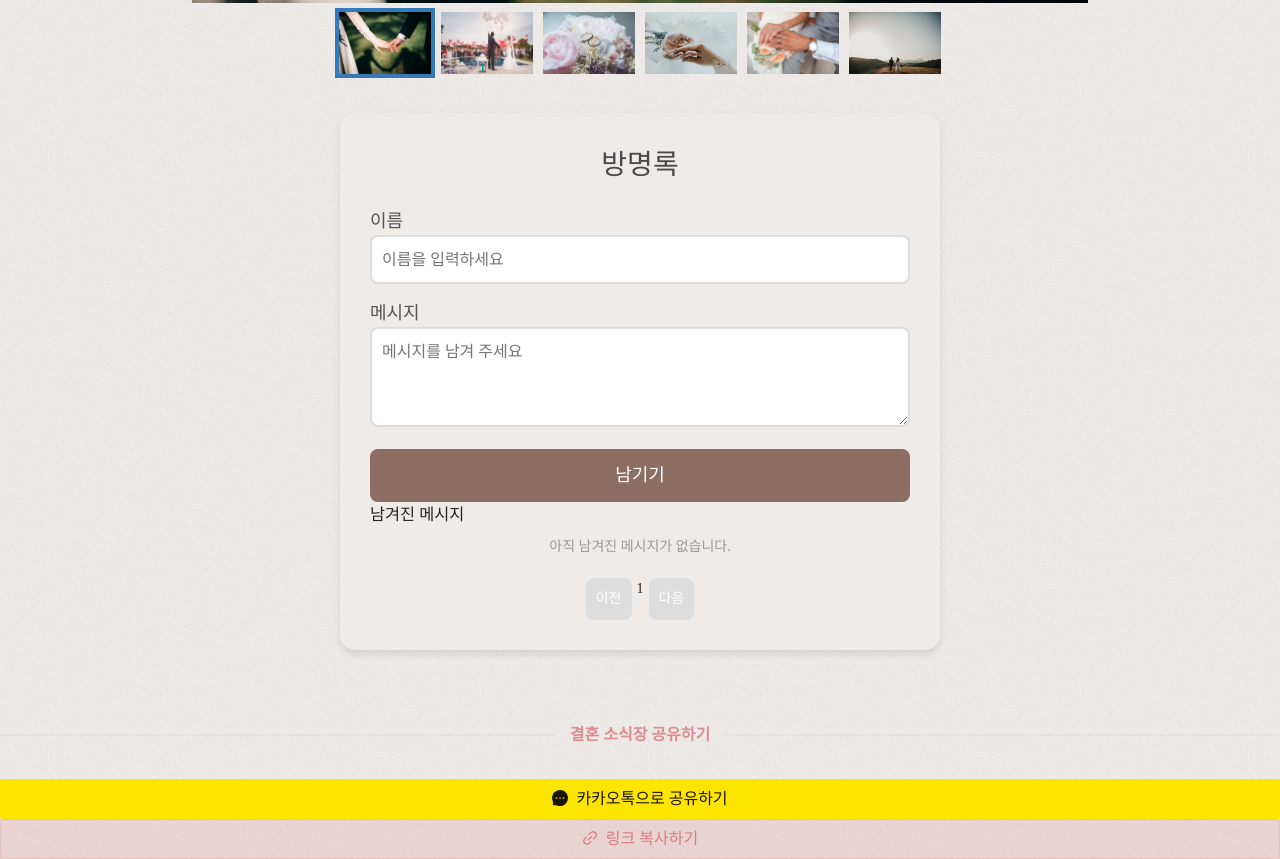
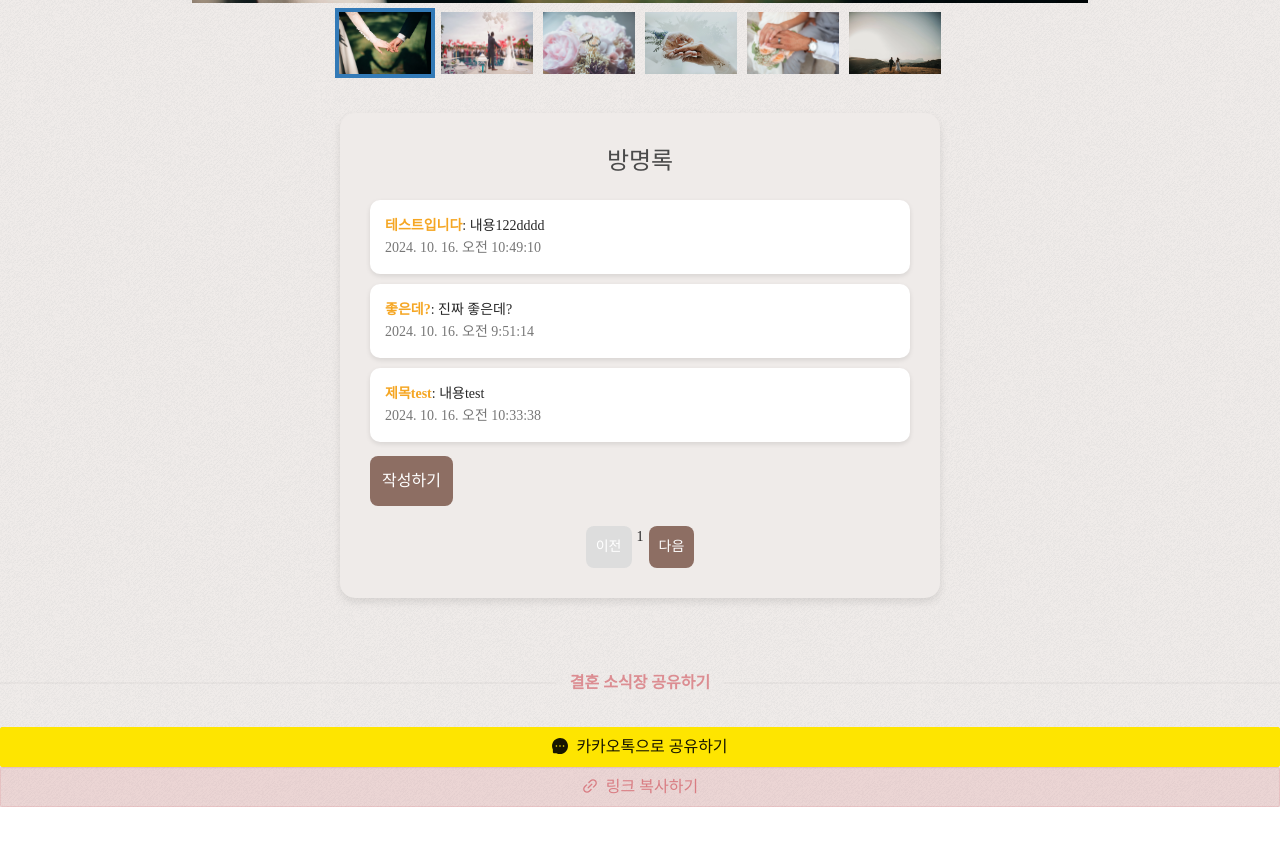
Before and after one commit to taetaeyo/wedding-newsletter, a Gatsby site: page / in a window 1280 px wide. Shown: the part 1760-2619 px from the top of the page. After the commit the page ends 2567 px from the top, so only its background shows below. Built offline with nearby package versions, Linux system fonts and the light colour scheme; Gatsby itself is replaced by a stand-in of ours; data requests are answered from the project's data file.

Commit message:
방명록 추가, 수정, 삭제, 리스트 추가

```diff
--- /dev/null
+++ b/db.json
@@ -0,0 +1,31 @@
+{
+  "guestbookEntries": [
+    {
+      "name": "테스트입니다",
+      "message": "내용122dddd",
+      "password": "123",
+      "date": "2024. 10. 16. 오전 10:49:10",
+      "id": "dbdc"
+    },
+    {
+      "id": "00df",
+      "name": "좋은데?",
+      "message": "진짜 좋은데?",
+      "date": "2024. 10. 16. 오전 9:51:14"
+    },
+    {
+      "id": "c982",
+      "name": "제목test",
+      "message": "내용test",
+      "password": "1234",
+      "date": "2024. 10. 16. 오전 10:33:38"
+    },
+    {
+      "id": "7044",
+      "name": "TTT",
+      "message": "AAA",
+      "password": "1234",
+      "date": "2024. 10. 16. 오전 10:42:36"
+    }
+  ]
+}
--- a/src/components/greeting.jsx
+++ b/src/components/greeting.jsx
@@ -75,9 +75,9 @@ const Greeting = () => {
         더없는 기쁨으로 간직하겠습니다.
       </Content>
       <GroomBride data-aos="fade-up">
-        {GROOM_FATHER_NAME} · {GROOM_MOTHER_NAME}의 장남 {GROOM_NAME}
+        {GROOM_FATHER_NAME} · {GROOM_MOTHER_NAME}의 아들 {GROOM_NAME}
         <br />
-        {BRIDE_FATHER_NAME} · {BRIDE_MOTHER_NAME}의 장녀 {BRIDE_NAME}
+        {BRIDE_FATHER_NAME} · {BRIDE_MOTHER_NAME}의 딸 {BRIDE_NAME}
       </GroomBride>
     </Wrapper>
   );
--- a/src/components/guestbook.jsx
+++ b/src/components/guestbook.jsx
@@ -1,22 +1,36 @@
 import React, { useState, useEffect } from 'react';
 import styled from 'styled-components';
+import axios from 'axios';
+
+// json-server API 엔드포인트 설정
+const API_URL = 'http://localhost:3000/guestbookEntries';
 
 // Styled Components 정의
 const GuestbookWrapper = styled.div`
-  background-color: #efebe9;  // 배경색
-  padding: 30px;  // 여백 추가
+  background-color: #efebe9;
+  padding: 30px;
   border-radius: 15px;
   box-shadow: 0 4px 8px rgba(0, 0, 0, 0.1);
   max-width: 600px;
   margin: 30px auto;
   font-family: 'Noto Sans KR', sans-serif;
+
+  @media (max-width: 768px) {
+    padding: 20px;
+    margin: 20px auto;
+    width: 90%;
+  }
 `;
 
 const Title = styled.h2`
   color: #4a4a4a;
   text-align: center;
-  font-size: 28px;
+  font-size: 1.5rem;
   margin-bottom: 20px;
+
+  @media (max-width: 768px) {
+    font-size: 1.2rem;
+  }
 `;
 
 const Form = styled.form`
@@ -27,22 +41,30 @@ const Form = styled.form`
 
 const Label = styled.label`
   color: #555;
-  font-size: 18px;
-  margin-bottom: 5px; // 라벨과 입력창 간격
+  font-size: 1rem;
+  margin-bottom: 5px;
+
+  @media (max-width: 768px) {
+    font-size: 0.875rem;
+  }
 `;
 
 const Input = styled.input`
   padding: 10px;
   border: 2px solid #ddd;
   border-radius: 8px;
-  font-size: 16px;
+  font-size: 1rem;
   background-color: #fff;
-  width: 100%; // 너비를 100%로 설정하여 크기 통일
+  width: 100%;
 
   &:focus {
     border-color: #f5a623;
     outline: none;
     box-shadow: 0 0 5px rgba(245, 166, 35, 0.5);
+  }
+
+  @media (max-width: 768px) {
+    font-size: 0.875rem;
   }
 `;
 
@@ -50,9 +72,9 @@ const Textarea = styled.textarea`
   padding: 10px;
   border: 2px solid #ddd;
   border-radius: 8px;
-  font-size: 16px;
+  font-size: 1rem;
   background-color: #fff;
-  width: 100%; // 너비를 100%로 설정하여 크기 통일
+  width: 100%;
   min-height: 100px;
 
   &:focus {
@@ -60,20 +82,29 @@ const Textarea = styled.textarea`
     outline: none;
     box-shadow: 0 0 5px rgba(245, 166, 35, 0.5);
   }
+
+  @media (max-width: 768px) {
+    font-size: 0.875rem;
+  }
 `;
 
 const Button = styled.button`
   padding: 12px;
-  background-color: #8d6e63;  // 부드러운 갈색
+  background-color: #8d6e63;
   color: #fff;
   border: none;
   border-radius: 8px;
-  font-size: 18px;
+  font-size: 1rem;
   cursor: pointer;
   transition: background-color 0.3s ease;
 
   &:hover {
-    background-color: #6f4c3e;  // 어두운 갈색
+    background-color: #6f4c3e;
+  }
+
+  @media (max-width: 768px) {
+    font-size: 0.875rem;
+    padding: 10px;
   }
 `;
 
@@ -96,9 +127,12 @@ const MessageItem = styled.li`
 
   span {
     display: block;
-    margin-top: 5px;
     color: #777;
     font-size: 14px;
+
+    @media (max-width: 768px) {
+      font-size: 12px;
+    }
   }
 `;
 
@@ -114,7 +148,7 @@ const Pagination = styled.div`
 `;
 
 const PageButton = styled.button`
-  background-color: #8d6e63;  // 부드러운 갈색
+  background-color: #8d6e63;
   color: white;
   border: none;
   border-radius: 8px;
@@ -128,7 +162,47 @@ const PageButton = styled.button`
   }
 
   &:hover:enabled {
-    background-color: #6f4c3e;  // 어두운 갈색
+    background-color: #6f4c3e;
+  }
+
+  @media (max-width: 768px) {
+    padding: 8px;
+  }
+`;
+
+const PopupOverlay = styled.div`
+  position: fixed;
+  top: 0;
+  left: 0;
+  right: 0;
+  bottom: 0;
+  background: rgba(0, 0, 0, 0.5);
+  display: flex;
+  justify-content: center;
+  align-items: center;
+  z-index: 1000;
+`;
+
+const Popup = styled.div`
+  background-color: white;
+  padding: 20px;
+  border-radius: 10px;
+  width: 100%;
+  max-width: 500px;
+  box-shadow: 0 4px 8px rgba(0, 0, 0, 0.2);
+`;
+
+const CloseButton = styled.button`
+  background-color: #e57373;
+  color: white;
+  border: none;
+  border-radius: 5px;
+  padding: 10px;
+  cursor: pointer;
+  margin-top: 10px;
+
+  &:hover {
+    background-color: #ef5350;
   }
 `;
 
@@ -136,33 +210,45 @@ const PageButton = styled.button`
 const Guestbook = () => {
   const [name, setName] = useState('');
   const [message, setMessage] = useState('');
+  const [password, setPassword] = useState(''); // 비밀번호 상태 추가
   const [guestbookEntries, setGuestbookEntries] = useState([]);
   const [currentPage, setCurrentPage] = useState(1);
-  const entriesPerPage = 3; // 한 페이지에 보여줄 메시지 수
+  const [isPopupOpen, setIsPopupOpen] = useState(false); // 팝업 상태
+  const entriesPerPage = 3;
 
-  // 로컬 스토리지에서 방명록 불러오기
+  // 데이터 가져오기 (GET)
   useEffect(() => {
-    const savedEntries = JSON.parse(localStorage.getItem('guestbookEntries')) || [];
-    setGuestbookEntries(savedEntries);
+    const fetchEntries = async () => {
+      try {
+        const response = await axios.get(API_URL);
+        setGuestbookEntries(response.data);
+      } catch (error) {
+        console.error('데이터를 가져오는 데 실패했습니다.', error);
+      }
+    };
+    fetchEntries();
   }, []);
 
-  // 방명록 제출 함수
-  const handleSubmit = (e) => {
+  // 방명록 제출 함수 (POST)
+  const handleSubmit = async (e) => {
     e.preventDefault();
-    if (name.trim() === '' || message.trim() === '') {
-      alert('이름과 메시지를 입력해 주세요.');
+    if (name.trim() === '' || message.trim() === '' || password.trim() === '') {
+      alert('이름, 메시지 및 비밀번호를 입력해 주세요.');
       return;
     }
 
-    const newEntry = { name, message, date: new Date().toLocaleString() };
-    const updatedEntries = [...guestbookEntries, newEntry];
+    const newEntry = { name, message, password, date: new Date().toLocaleString() };
 
-    setGuestbookEntries(updatedEntries);
-    localStorage.setItem('guestbookEntries', JSON.stringify(updatedEntries));
-
-    // 입력값 초기화
-    setName('');
-    setMessage('');
+    try {
+      const response = await axios.post(API_URL, newEntry);
+      setGuestbookEntries([...guestbookEntries, response.data]); // 새 메시지를 리스트에 추가
+      setName(''); // 입력값 초기화
+      setMessage('');
+      setPassword(''); // 비밀번호 초기화
+      setIsPopupOpen(false); // 팝업 닫기
+    } catch (error) {
+      console.error('데이터를 추가하는 데 실패했습니다.', error);
+    }
   };
 
   // 현재 페이지에 해당하는 메시지 목록
@@ -182,40 +268,21 @@ const Guestbook = () => {
   return (
     <GuestbookWrapper>
       <Title>방명록</Title>
-      <Form onSubmit={handleSubmit}>
-        <div>
-          <Label>이름</Label>
-          <Input
-            type="text"
-            value={name}
-            onChange={(e) => setName(e.target.value)}
-            placeholder="이름을 입력하세요"
-          />
-        </div>
-        <div>
-          <Label>메시지</Label>
-          <Textarea
-            value={message}
-            onChange={(e) => setMessage(e.target.value)}
-            placeholder="메시지를 남겨 주세요"
-          />
-        </div>
-        <Button type="submit">남기기</Button>
-      </Form>
 
-      <h3>남겨진 메시지</h3>
       {currentEntries.length === 0 ? (
         <NoMessage>아직 남겨진 메시지가 없습니다.</NoMessage>
       ) : (
         <MessageList>
           {currentEntries.map((entry, index) => (
             <MessageItem key={index}>
-              <strong>{entry.name}</strong>
-              <span>({entry.date})</span>: {entry.message}
+              <strong>{entry.name}</strong>: {entry.message}
+              <span>{entry.date}</span>
             </MessageItem>
           ))}
         </MessageList>
       )}
+
+      <Button onClick={() => setIsPopupOpen(true)}>작성하기</Button>
 
       <Pagination>
         <PageButton onClick={() => handlePageChange('prev')} disabled={currentPage === 1}>
@@ -226,6 +293,44 @@ const Guestbook = () => {
           다음
         </PageButton>
       </Pagination>
+
+      {isPopupOpen && (
+        <PopupOverlay>
+          <Popup>
+            <h3>방명록 작성하기</h3>
+            <Form onSubmit={handleSubmit}>
+              <div>
+                <Label>이름</Label>
+                <Input
+                  type="text"
+                  value={name}
+                  onChange={(e) => setName(e.target.value)}
+                  placeholder="이름을 입력하세요"
+                />
+              </div>
+              <div>
+                <Label>메시지</Label>
+                <Textarea
+                  value={message}
+                  onChange={(e) => setMessage(e.target.value)}
+                  placeholder="메시지를 남겨 주세요"
+                />
+              </div>
+              <div>
+                <Label>비밀번호</Label>
+                <Input
+                  type="password"
+                  value={password}
+                  onChange={(e) => setPassword(e.target.value)}
+                  placeholder="비밀번호를 입력하세요"
+                />
+              </div>
+              <Button type="submit">남기기</Button>
+            </Form>
+            <CloseButton onClick={() => setIsPopupOpen(false)}>닫기</CloseButton>
+          </Popup>
+        </PopupOverlay>
+      )}
     </GuestbookWrapper>
   );
 };
--- a/src/components/share.jsx
+++ b/src/components/share.jsx
@@ -48,7 +48,7 @@ const LinkShareButton = styled(Button)`
   border-color: rgba(217, 125, 131, 0.2) !important;
   color: var(--title-color) !important;
   font-weight: 400 !important;
-  align-item: center;
+  align-items: center;
   width: 100%;
   &:hover {
     background-color: rgb(217 125 131 / 48%) !important;
@@ -58,18 +58,20 @@ const LinkShareButton = styled(Button)`
 `;
 
 /**
+ * Share component for sharing wedding invitation
  * @author taekwon
- * @returns
+ * @returns {JSX.Element}
  */
 const Share = () => {
   const createKakaoButton = () => {
-    // kakao sdk script이 정상적으로 불러와졌으면 window.Kakao로 접근이 가능합니다
-    if (window.Kakao) {
+    if (!window.Kakao) {
+      message.error("Kakao SDK가 로드되지 않았습니다.");
+      return;
+    }
+
     const kakao = window.Kakao;
 
-      // 중복 initialization 방지
     if (!kakao.isInitialized()) {
-        // 두번째 step 에서 가져온 javascript key 를 이용하여 initialize
       kakao.init(KAKAOTALK_API_TOKEN);
     }
 
@@ -98,10 +100,12 @@ const Share = () => {
     });
 
     setTimeout(() => {
-        document.getElementById("sendKakao")?.click();
+      const sendKakaoButton = document.getElementById("sendKakao");
+      if (sendKakaoButton) {
+        sendKakaoButton.click();
         message.success("카카오톡으로 소식장을 공유합니다!");
+      }
     }, 100);
-    }
   };
 
   return (
--- a/src/components/title.jsx
+++ b/src/components/title.jsx
@@ -7,7 +7,7 @@ import {
   BRIDE_NAME,
 } from "../../config.js";
 import BackgroundVideo from "../assets/BackgroundVideo.mp4";
-import GroovePaper from "../assets/GroovePaper.png";
+// import GroovePaper from "../assets/GroovePaper.png";
 
 const Layout = styled.div`
   width: 70%;
--- a/src/pages/index.js
+++ b/src/pages/index.js
@@ -9,18 +9,18 @@ import Title from "../components/title";
 import "../styles/index.css";
 
 import GroovePaper from "../assets/GroovePaper.png";
-import Location from "../components/location";
-import CongratulatoryMoney from "../components/congratulatoryMoney";
 import Share from "../components/share";
-import Quote from "../components/quote";
 import Song from "../assets/song.mp3";
+// import Location from "../components/location";
+// import CongratulatoryMoney from "../components/congratulatoryMoney";
+// import Quote from "../components/quote";
 
 import AOS from "aos";
 import "aos/dist/aos.css";
 import Guestbook from "../components/guestbook";
 
 // markup
-const { Footer } = Layout;
+// const { Footer } = Layout;
 
 const Wrapper = styled.div`
   background: #efebe9;
@@ -48,7 +48,8 @@ const IndexPage = () => {
   return (
     <Wrapper>
       <audio autoPlay loop>
-        <source src={Song} />
+        {/* <source src={Song} /> */}
+        <track kind="captions" src={Song} srcLang="en" label="English" />
       </audio>
       <Title />
       <Greeting />
```
Also changed, not shown: package.json (+10 -6 lines). Lines whose indentation alone changed are shown as unchanged.
